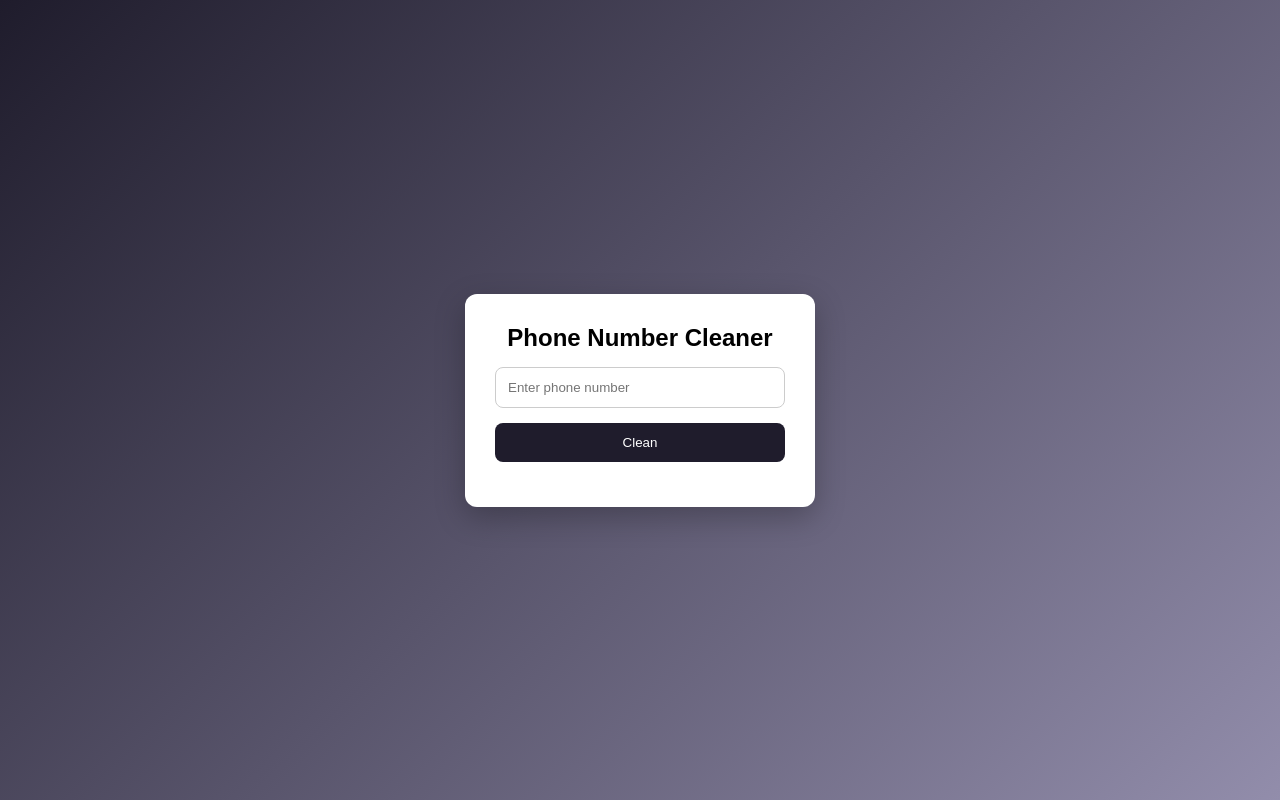
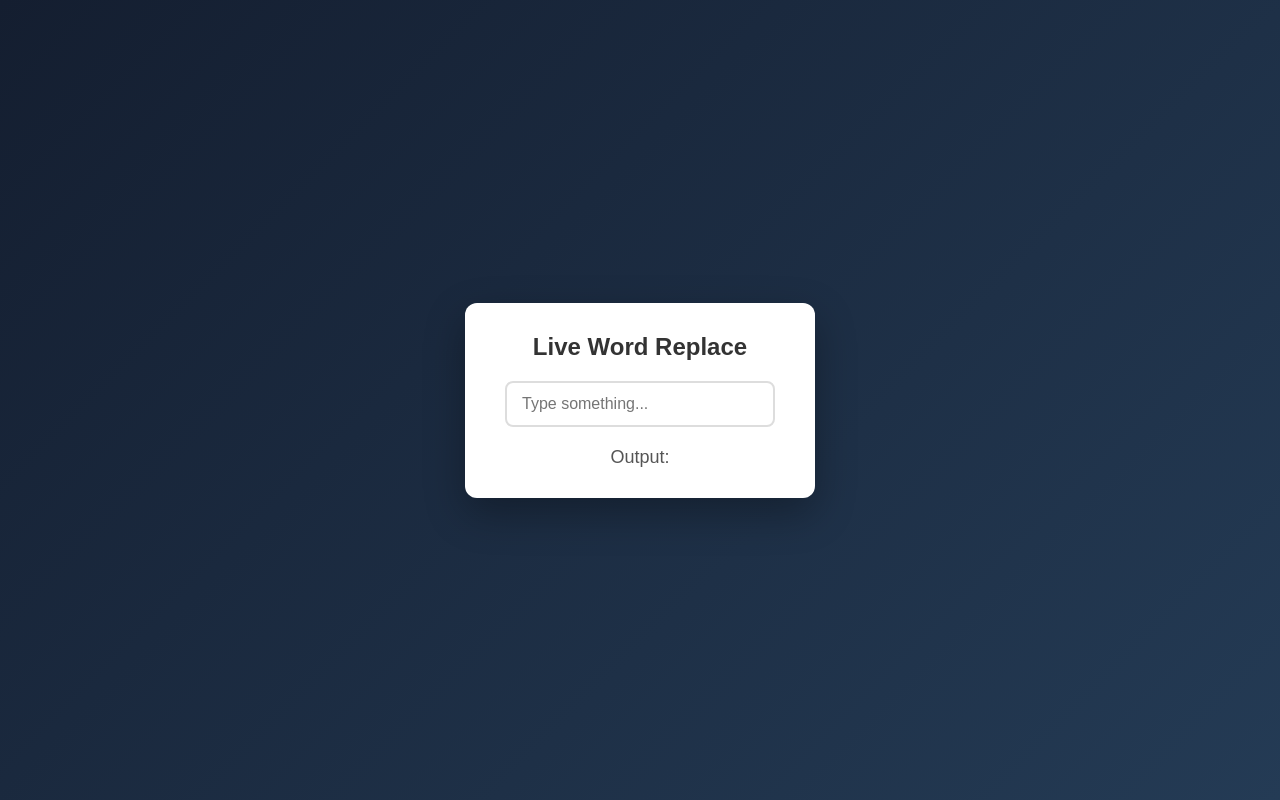
Before and after one commit to Tanyamahrauliya/Youtube, a plain HTML site: page repalce word/index.html in a window 1280 px wide. Drawn offline with Linux system fonts and the light colour scheme.

Commit message:
new files

```diff
--- a/repalce word/index.html
+++ b/repalce word/index.html
@@ -2,13 +2,13 @@
 <html lang="en">
 <head>
   <meta charset="UTF-8">
-  <title>Phone Cleaner</title>
-<style>
-    *{
+  <title>Live Word Replace</title>
+ <style>
+  *{
   margin:0;
   padding:0;
   box-sizing:border-box;
-  font-family: 'Poppins', sans-serif;
+  font-family:"Poppins", sans-serif;
 }
 
 body{
@@ -16,74 +16,77 @@ body{
   display:flex;
   justify-content:center;
   align-items:center;
-  background: linear-gradient(135deg, #1f1c2c, #928dab);
+  background:linear-gradient(135deg,#141e30,#243b55);
 }
 
-.card{
+.box{
   background:#fff;
-  padding:30px;
+  padding:30px 40px;
+  border-radius:12px;
   width:350px;
-  border-radius:12px;
-  box-shadow:0 10px 30px rgba(0,0,0,0.25);
   text-align:center;
+  box-shadow:0 15px 40px rgba(0,0,0,0.3);
+}
+
+.box h2{
+  margin-bottom:20px;
+  color:#333;
 }
 
 input{
   width:100%;
-  padding:12px;
-  margin:15px 0;
+  padding:12px 15px;
+  font-size:16px;
+  border:2px solid #ddd;
   border-radius:8px;
-  border:1px solid #ccc;
   outline:none;
+  transition:0.3s;
 }
 
-button{
-  width:100%;
-  padding:12px;
-  border:none;
-  background:#1f1c2c;
-  color:#fff;
-  border-radius:8px;
-  cursor:pointer;
+input:focus{
+  border-color:#0077ff;
 }
 
-button:hover{
-  background:#3b3a4f;
+.output{
+  margin-top:20px;
+  font-size:18px;
+  color:#555;
 }
 
 #result{
-  margin-top:15px;
   font-weight:600;
-  color:#333;
+  color:#0077ff;
 }
 
-</style>
+ </style>
 </head>
 <body>
 
-  <div class="card">
-    <h2>Phone Number Cleaner</h2>
+  <div class="box">
+    <h2>Live Word Replace</h2>
 
-    <input type="text" id="phone" placeholder="Enter phone number">
-    <button onclick="cleanPhone()">Clean</button>
+    <input type="text" id="userInput" placeholder="Type something...">
 
-    <p id="result"></p>
+    <p class="output">
+      Output: <span id="result"></span>
+    </p>
   </div>
 
   <script>
-function cleanPhone() {
-  let phone = document.getElementById("phone").value;
+const input = document.getElementById("userInput");
+const result = document.getElementById("result");
 
+input.addEventListener("input", () => {
 
-  let cleaned = phone
-    .replace(/\s+/g, "")
-    .replace(/-/g, "")
-    .replace(/\(/g, "")
-    .replace(/\)/g, "");
+  let text = input.value;
 
-  document.getElementById("result").innerText =
-    "Cleaned Number: " + cleaned;
-}
+   let replacedText =
+   text.replace(/javascript/gi, "🧠")
+   .replace(/html/gi,"🦴")
+   .replace(/css/gi,"🎨");
+
+  result.innerText = replacedText;
+});
 
   </script>
 </body>
```
Also changed, not shown: Rain animation/index.html (+0 -3 lines), website effect/humburger icon/index.html (added, +85 -0 lines), website effect/subscribe/index.html (+5 -3 lines).
